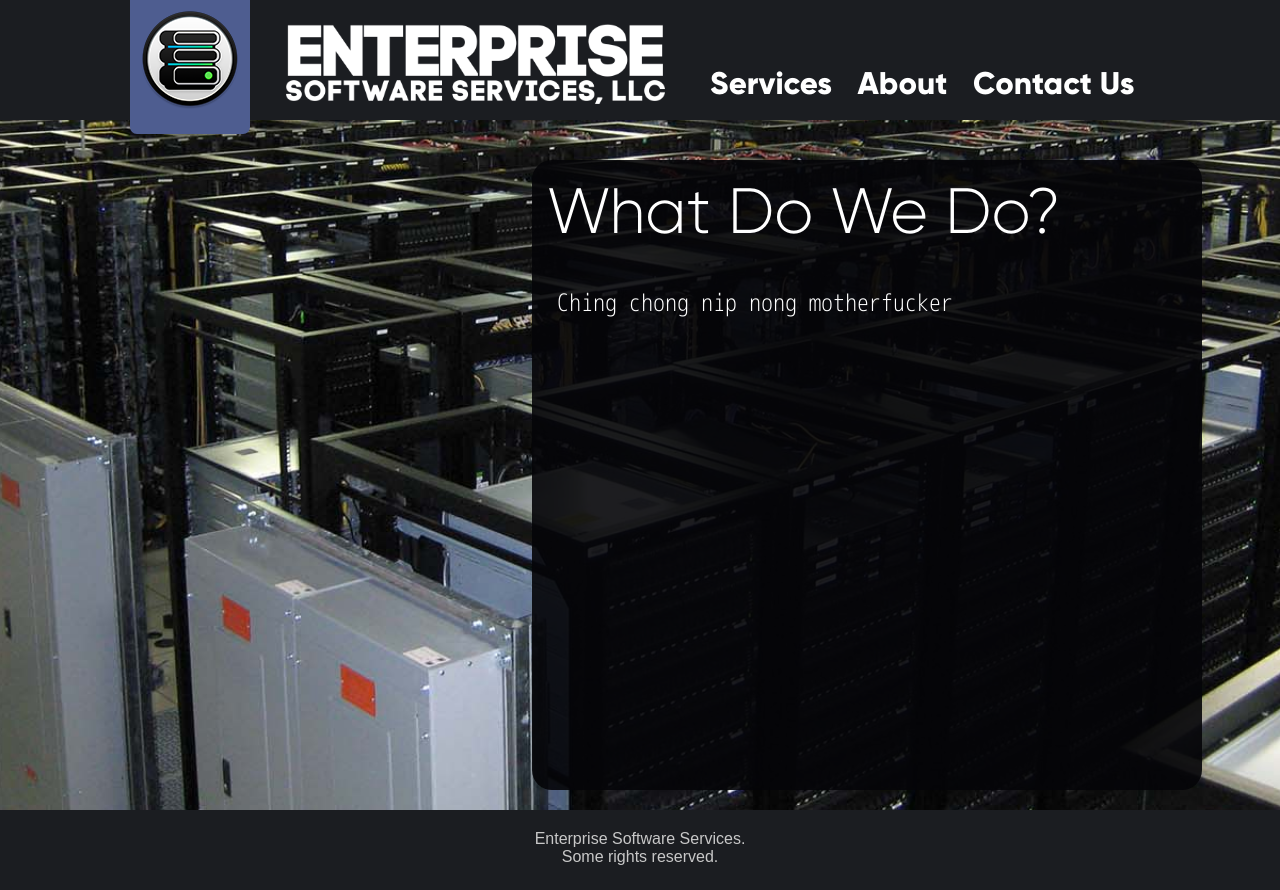
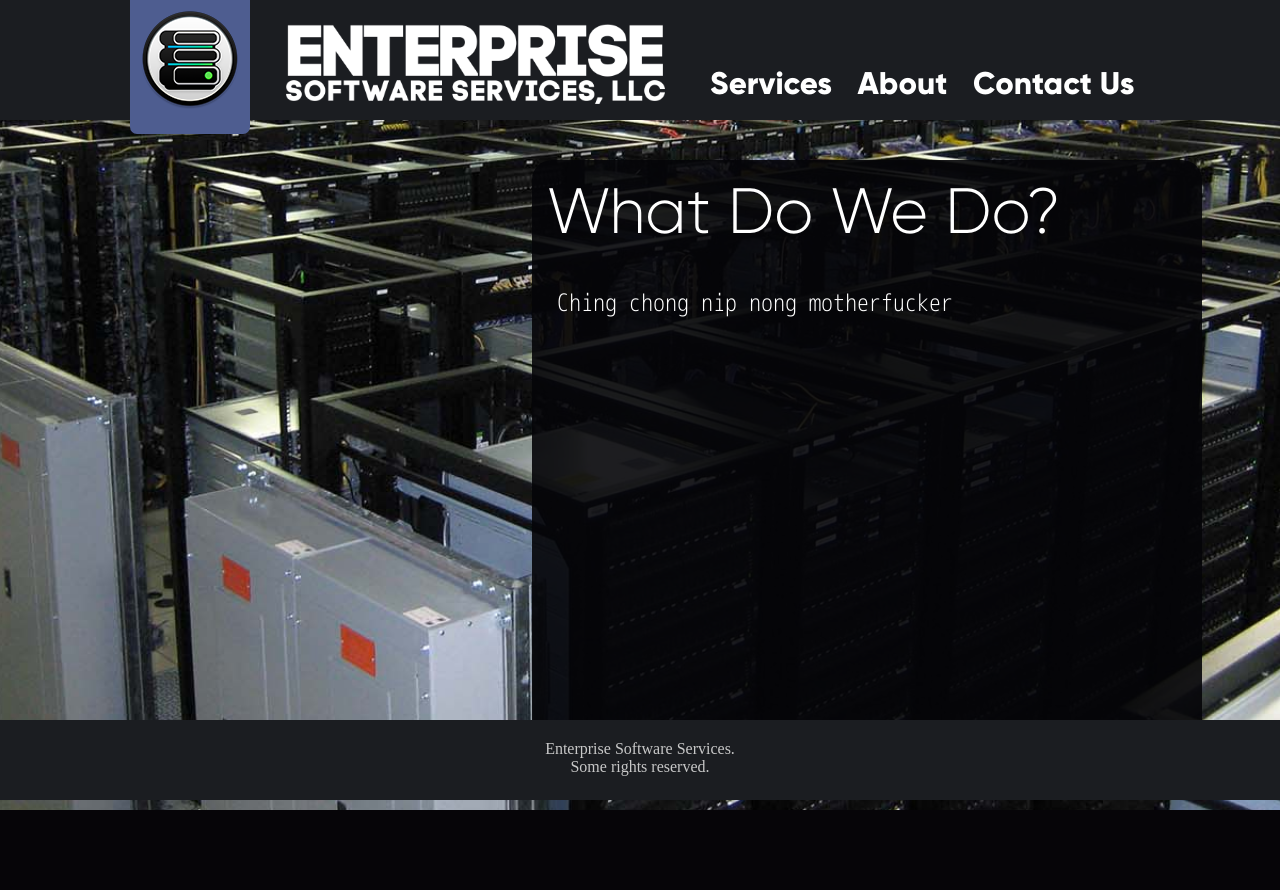
Before and after one commit to EnterpriseSoftwareServices/ESS-website, a Django app: template ESS/templates/work.html in a window 1280 px wide. After the commit the page ends 810 px from the top, so only its background shows below. Run offline with Django 3.2, Linux system fonts and the light colour scheme; the template is opened without the code that fills it, so the values that code supplies are empty; some libraries are stand-ins or nearby versions.

Commit message:
Made the footer stick to the bottom, changed font.

```diff
--- a/static/css/main.css
+++ b/static/css/main.css
@@ -245,7 +245,7 @@ div.navItem:hover {
   min-width: 1100px;
   width: 100%;
   height: 80px;
-  position: relative;
+  position: fixed;
   right: 0;
   bottom: 0;
   left: 0;
@@ -264,7 +264,7 @@ div.navItem:hover {
   left: 0;
 
   font-size: 1em;
-  font-family: Arial;
+  font-family: "Gilroy";
   padding-top: 20px;
   margin-left: auto;
   margin-right: auto;
```
